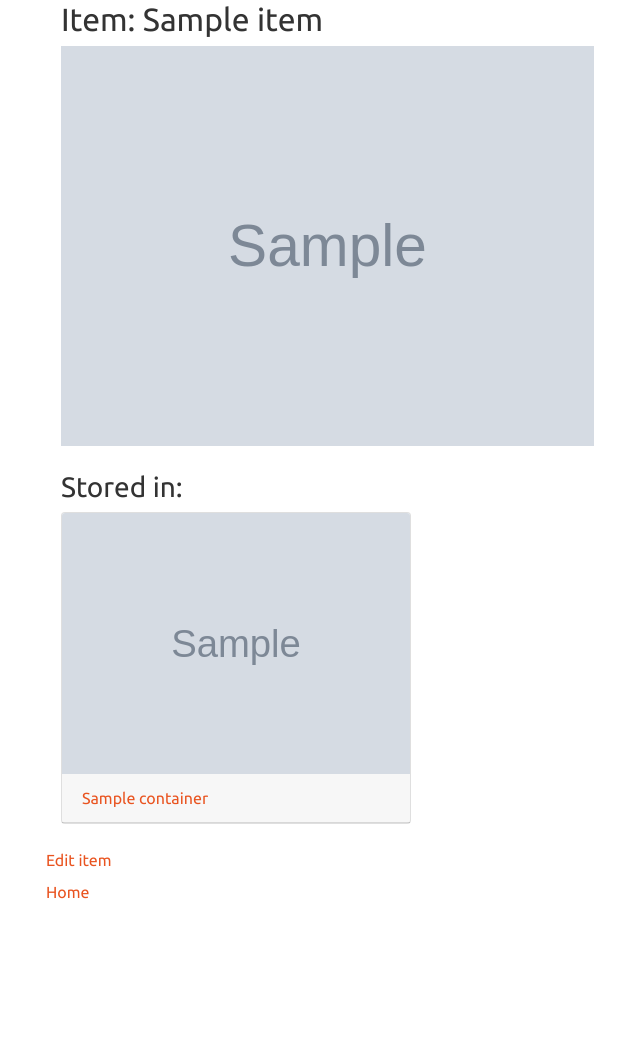
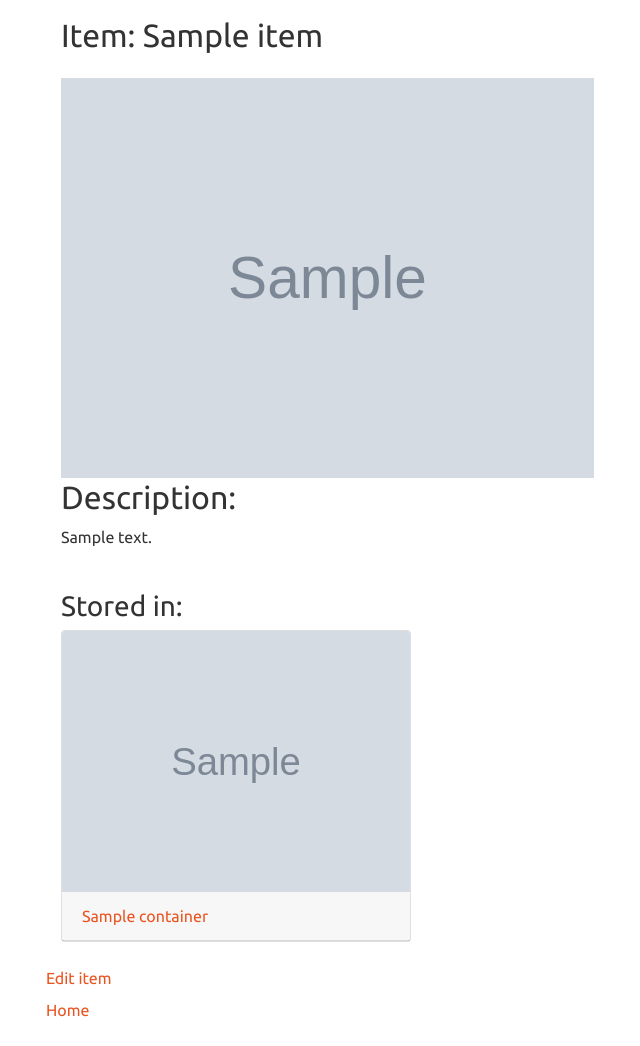
Before and after one commit to tim-fan/hordor, a Django app: page /inventory/1/item in a window 1280 px wide. Shown: the part 56-1102 px from the top of the page, without its empty margins (24-664 px from the left). Before the commit the page ends 955 px from the top, so only its background shows below. Run offline with Django 3.2, Linux system fonts and the light colour scheme; tables that the repository leaves empty hold one stand-in row (values such as "Sample post"); grey boxes marked "Sample" are stand-in pictures; some libraries are stand-ins or nearby versions.

Commit message:
Add description field to object models

```diff
--- a/home_inventory/inventory/forms.py
+++ b/home_inventory/inventory/forms.py
@@ -1,19 +1,21 @@
 from django import forms
 from .models import Item, Container
+
 
 class ItemForm(forms.ModelForm):
     class Meta:
         model = Item
-        fields = ['name', 'photo', 'container']
+        fields = ['name', 'description', 'photo', 'container']
 
         widgets = {
             'photo': forms.FileInput(attrs={'capture': 'environment'}),
         }
 
+
 class ContainerForm(forms.ModelForm):
     class Meta:
         model = Container
-        fields = ['name', 'photo', 'container']
+        fields = ['name', 'description', 'photo', 'container']
 
         widgets = {
             'photo': forms.FileInput(attrs={'capture': 'environment'}),
--- a/home_inventory/inventory/models.py
+++ b/home_inventory/inventory/models.py
@@ -1,19 +1,28 @@
 from django.db import models
 from django.utils import timezone
+
 
 class GenericObject(models.Model):
     name = models.CharField(max_length=200)
     creation_date = models.DateTimeField('date created', default=timezone.now)
     photo = models.ImageField(upload_to='images/', null=True, blank=True)
-    container = models.ForeignKey('Container', on_delete=models.SET_NULL, blank=True, null=True, related_name='stored_%(class)ss')
+    description = models.TextField(null=False, blank=True)
+    container = models.ForeignKey('Container',
+                                  on_delete=models.SET_NULL,
+                                  blank=True,
+                                  null=True,
+                                  related_name='stored_%(class)ss')
 
     def __str__(self):
         return self.name
+
     class Meta:
         abstract = True
+
 
 class Container(GenericObject):
     pass
 
+
 class Item(GenericObject):
     pass
--- a/home_inventory/inventory/templates/inventory/container_detail.html
+++ b/home_inventory/inventory/templates/inventory/container_detail.html
@@ -1,9 +1,9 @@
 {% extends 'inventory/base.html' %}
 {% block content %}
-<div class="container">
+<div class="container pt-3">
     <div class="row">
         <div class="col">
-            <h2>Container: {{ container }}</h2>
+            <h2 class="pb-3">Container: {{ container }}</h2>
             <img src="{{ container.photo.url }}" alt="{{ container.name }}" height="400">
         </div>
     </div>
@@ -23,7 +23,7 @@
             {% endif %}
         </div>
     </div>
-    <div class="row">
+    <div class="row pb-4">
         <div class="col">
             <h3>Stored in:</h3>
             {% if container.container %}
--- a/home_inventory/inventory/templates/inventory/container_update.html
+++ b/home_inventory/inventory/templates/inventory/container_update.html
@@ -1,7 +1,7 @@
 {% extends 'inventory/base.html' %}
 {% block content %}
-<div class="container">
-  <h1>Update Container</h1>
+<div class="container pt-3">
+  <h1 class="pb-3">Update Container</h1>
   <form method="post" enctype="multipart/form-data">
     {% csrf_token %}
     {{ form.as_p }}
--- a/home_inventory/inventory/templates/inventory/item_detail.html
+++ b/home_inventory/inventory/templates/inventory/item_detail.html
@@ -1,12 +1,20 @@
 {% extends 'inventory/base.html' %}
 {% block content %}
-<div class="container">
+<div class="container pt-3">
     <div class="row">
         <div class="col-12">
-            <h2>Item: {{ item.name }}</h2>
+            <h2 class="pb-3">Item: {{ item.name }}</h2>
             <img src="{{ item.photo.url }}" alt="{{ item.name }}" height="400">
         </div>
     </div>
+    {% if item.description != '' %}
+    <div class="row">
+        <div class="col-12">
+            <h2>Description:</h2>
+            <p> {{ item.description }}</p>
+        </div>
+    </div>
+    {% endif %}
     <div class="row pt-4">
         <div class="col-4">
             <h3>Stored in:</h3>
@@ -22,7 +30,7 @@
         <a href="{% url 'inventory:item_update' item.id %}">Edit item</a>
     </div>
 
-    <div class="row pt-2">
+    <div class="row pt-2 pb-4">
         <a href="{% url 'inventory:index' %}">Home</a>
     </div>
 </div>
--- a/home_inventory/inventory/templates/inventory/item_list.html
+++ b/home_inventory/inventory/templates/inventory/item_list.html
@@ -1,6 +1,6 @@
 {% extends 'inventory/base.html' %}
 {% block content %}
-<div class="container">
+<div class="container pt-3">
     <h1>Items</h1>
 </div>
 
--- a/home_inventory/inventory/templates/inventory/item_update.html
+++ b/home_inventory/inventory/templates/inventory/item_update.html
@@ -1,7 +1,7 @@
 {% extends 'inventory/base.html' %}
 {% block content %}
-<div class="container">
-  <h1>Update Item</h1>
+<div class="container pt-3">
+  <h1 class="pb-3">Update Item</h1>
   <form method="post" enctype="multipart/form-data">
     {% csrf_token %}
     {{ form.as_p }}
--- a/home_inventory/inventory/views.py
+++ b/home_inventory/inventory/views.py
@@ -60,7 +60,7 @@ class NewContainerView(generic.CreateView):
 
 class ItemUpdateView(generic.UpdateView):
     model = Item
-    fields = ['name', 'photo', 'container']
+    fields = ['name', 'description', 'photo', 'container']
     template_name = 'inventory/item_update.html'
 
     def get_success_url(self):
@@ -70,7 +70,7 @@ class ItemUpdateView(generic.UpdateView):
 
 class ContainerUpdateView(generic.UpdateView):
     model = Container
-    fields = ['name', 'photo', 'container']
+    fields = ['name', 'description', 'photo', 'container']
     template_name = 'inventory/container_update.html'
 
     def get_success_url(self):
```
Also changed, not shown: home_inventory/inventory/migrations/0004_auto_20200912_2213.py (added).
